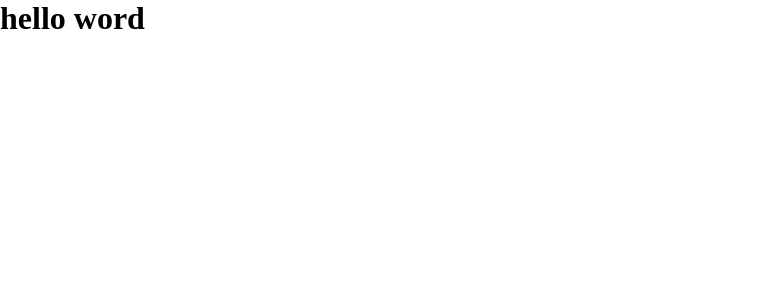
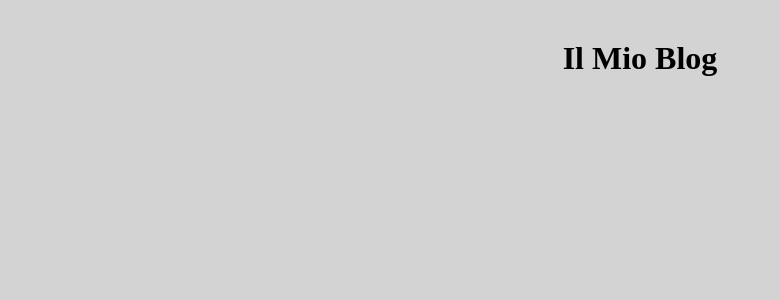
Before and after one commit to FrancescoTullio/react-props, a React (Vite) app in the folder React-Blog-Posts/: page / in a window 1280 px wide. Shown: the top 300 px of the page, without its empty margins (0-779 px from the left). Built offline with nearby package versions, Linux system fonts and the light colour scheme.

Commit message:
feat: header

```diff
--- a/React-Blog-Posts/src/App.jsx
+++ b/React-Blog-Posts/src/App.jsx
@@ -1,10 +1,10 @@
-
+import AppHeader from "./component/AppHeader"
 
 function App() {
 
   return (
     <>
-      <h1>hello word</h1>
+      <AppHeader />
     </>
   )
 }
--- /dev/null
+++ b/React-Blog-Posts/src/component/AppHeader.jsx
@@ -0,0 +1,8 @@
+import style from "./AppHeader.module.css"
+
+
+const AppHeader = () => {
+    return (<h1>Il Mio Blog</h1>)
+}
+
+export default AppHeader
--- /dev/null
+++ b/React-Blog-Posts/src/component/AppHeader.module.css
@@ -0,0 +1,4 @@
+h1{
+    text-align: center;
+    padding: 2.5rem;
+  }
--- a/React-Blog-Posts/src/index.css
+++ b/React-Blog-Posts/src/index.css
@@ -4,3 +4,15 @@
   padding: 0;
   box-sizing: border-box;
 }
+
+
+
+/* leyout*/
+body{
+  background-color: lightgray;
+}
+
+h1{
+  text-align: center;
+  padding: 2.5rem;
+}
```
